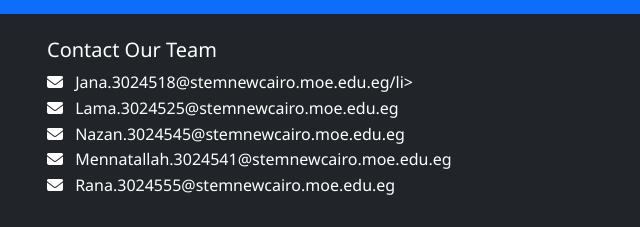
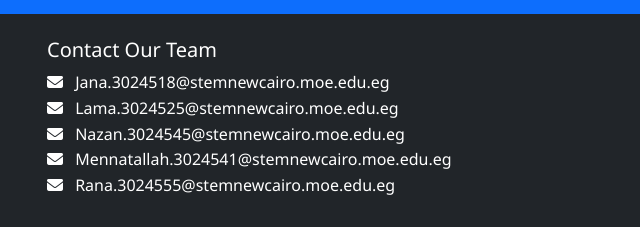
Before and after one commit to Nazan-Amr/MoanaBlast, a plain HTML site: page index.html in a window 1280 px wide. Shown: the part 3495-3722 px from the top of the page, 35-675 px from the left. Drawn offline with nearby package versions, Linux system fonts and the light colour scheme.

Commit message:
last mails

```diff
--- a/index.html
+++ b/index.html
@@ -178,7 +178,7 @@
                 <div class="col-md-6 text-center text-md-start mb-3 mb-md-0">
                     <h5>Contact Our Team</h5>
                     <ul class="list-unstyled">
-                        <li><i class="fas fa-envelope me-2"></i> Jana.3024518@stemnewcairo.moe.edu.eg/li>
+                        <li><i class="fas fa-envelope me-2"></i> Jana.3024518@stemnewcairo.moe.edu.eg</li>
                         <li><i class="fas fa-envelope me-2"></i> Lama.3024525@stemnewcairo.moe.edu.eg</li>
                         <li><i class="fas fa-envelope me-2"></i> Nazan.3024545@stemnewcairo.moe.edu.eg</li>
                         <li><i class="fas fa-envelope me-2"></i> Mennatallah.3024541@stemnewcairo.moe.edu.eg</li>
```
